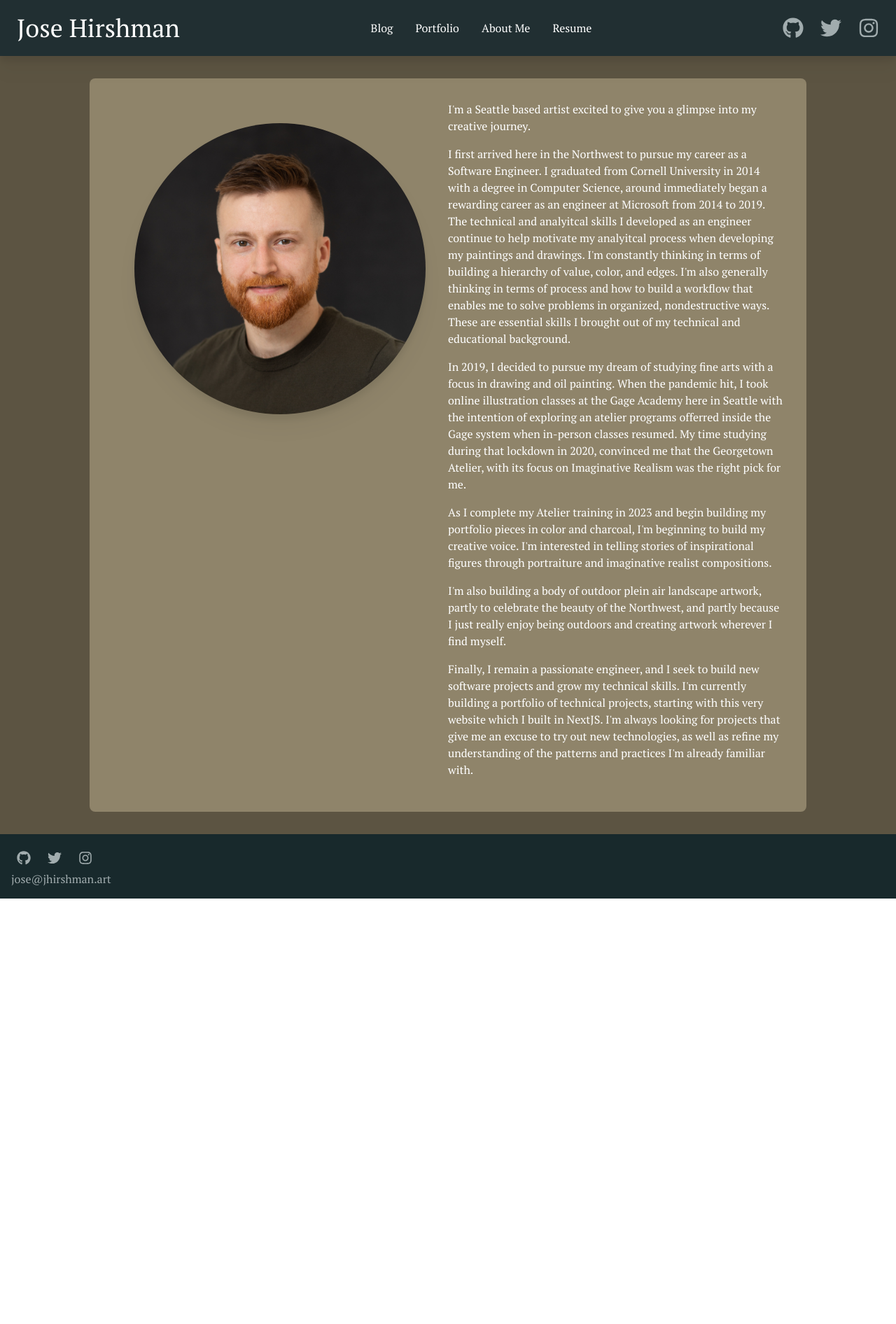
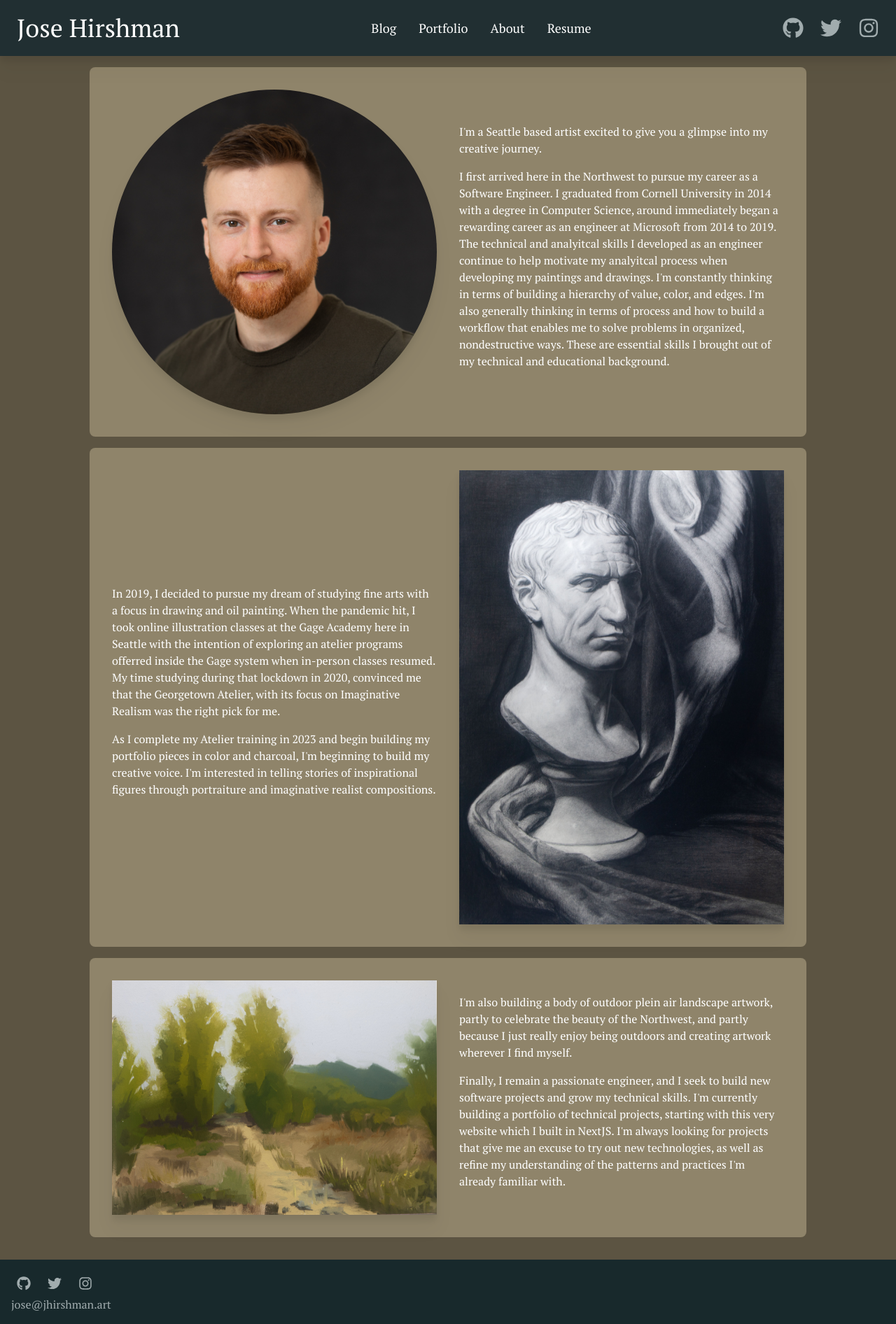
Before and after one commit to jhengineerartist/art-website, a Next.js app: page /about in a window 1280 px wide. Shown: the whole page at 70% size. Before the commit the page ends 1284 px from the top, so only its background shows below. Built offline with nearby package versions, Linux system fonts and the light colour scheme.

Commit message:
styled up the about me page, reorganized it

```diff
--- a/public/artwork/artworkinfo.json
+++ b/public/artwork/artworkinfo.json
@@ -118,7 +118,7 @@
         },
         {
             "id": 6,
-            "src": "pear_study.jpg",
+            "src": "pearstudy.jpg",
             "height": 1010,
             "width": 738,
             "title": "Pear Study, 10\"x14\"",
--- a/src/app/about/page.tsx
+++ b/src/app/about/page.tsx
@@ -1,12 +1,16 @@
 import Image from "next/image";
 
 export default function AboutPage() {
+    const blockClass = "flex flex-col sm:flex-row max-w-screen-lg mx-auto p-4 bg-panettone-200 rounded-lg mb-4 h-fit"
+    const textDivClass = "p-4 flex-1 text-white text-md flex flex-col justify-center"
+    const imageDivClass = "p-4 flex-1 sm:w-1/2 flex flex-col justify-center"
+
     return (
         <main className="bg-panettone-300">
-            <div className="py-8">
-                <div className="flex max-w-screen-lg mx-auto min-h-screen p-8 bg-panettone-200 rounded-lg">
+            <div className="py-4 min-h-screen">
+                <div className={blockClass}>
                     {/* Portrait */}
-                    <div className="w-1/2 p-8">
+                    <div className={imageDivClass}>
                         <Image
                             className="rounded-full drop-shadow-xl"
                             src="/jose_square_portrait.jpg"
@@ -15,8 +19,7 @@ export default function AboutPage() {
                             height={4130}
                         />
                     </div>
-                    {/* Text */}
-                    <div className="w-1/2 text-white text-md">
+                    <div className={textDivClass}>
                         <p className="mb-4">
                             I'm a Seattle based artist excited to give you a
                             glimpse into my creative journey.
@@ -32,6 +35,10 @@ export default function AboutPage() {
                             organized, nondestructive ways.  These are essential skills I brought out of my technical and
                             educational background.
                         </p>
+                    </div>
+                </div>
+                <div className={blockClass}>
+                    <div className={textDivClass}>
                         <p className="mb-4">
                             In 2019, I decided to pursue my dream of studying fine arts with a focus in drawing and oil painting.
                             When the pandemic hit, I took online illustration classes at the Gage Academy here in Seattle with the
@@ -44,6 +51,30 @@ export default function AboutPage() {
                             to build my creative voice.  I'm interested in telling stories of inspirational figures through portraiture and
                             imaginative realist compositions.
                         </p>
+                    </div>
+                    {/* Cast Drawing */}
+                    <div className={imageDivClass}>
+                        <Image
+                            className="drop-shadow-xl"
+                            src="/artwork/cast_project.jpg"
+                            alt="My Portrait"
+                            width={2229}
+                            height={3117}
+                        />
+                    </div>
+                </div>
+                <div className={blockClass}>
+                    {/* Plein Air */}
+                    <div className={imageDivClass}>
+                        <Image
+                            className="drop-shadow-xl"
+                            src="/artwork/pa_magnuson_8-06-23.jpg"
+                            alt="My Portrait"
+                            width={3619}
+                            height={2612}
+                        />
+                    </div>
+                    <div className={textDivClass}>
                         <p className="mb-4">
                             I'm also building a body of outdoor plein air landscape artwork, partly to celebrate the beauty of the Northwest,
                             and partly because I just really enjoy being outdoors and creating artwork wherever I find myself.
@@ -57,6 +88,6 @@ export default function AboutPage() {
                     </div>
                 </div>
             </div>
-        </main>
+        </main >
     );
 }
--- a/src/app/components/navbar/navbarlinks.tsx
+++ b/src/app/components/navbar/navbarlinks.tsx
@@ -3,7 +3,7 @@ import Link from "next/link";
 
 export default function NavbarLinks() {
 
-    const buttonClass = "no-underline text-white hover:bg-enchilada-900 hover:border-enchilada-900 hover:rounded-lg px-2 py-1 transition-all duration-300"
+    const buttonClass = "no-underline text-white lg:text-lg md:text-md sm:text-sm hover:bg-enchilada-900 hover:border-enchilada-900 hover:rounded-lg px-2 py-1 transition-all duration-300"
 
     return (
         <div className="hidden sm:flex gap-4" >
@@ -23,7 +23,7 @@ export default function NavbarLinks() {
                 href="/about"
                 className={buttonClass}
             >
-                About Me
+                About
             </Link>
             <Link
                 href="/resume"
```
